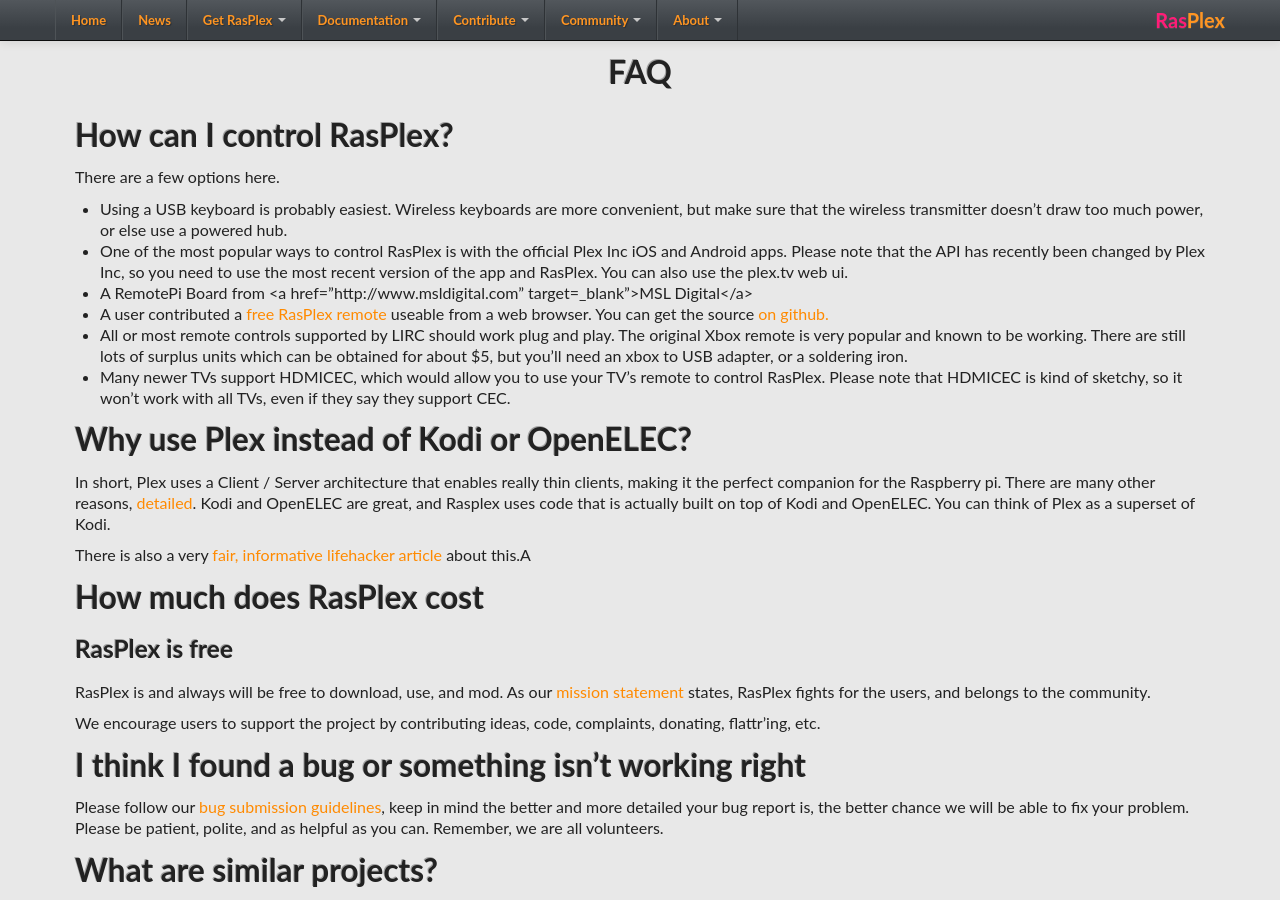
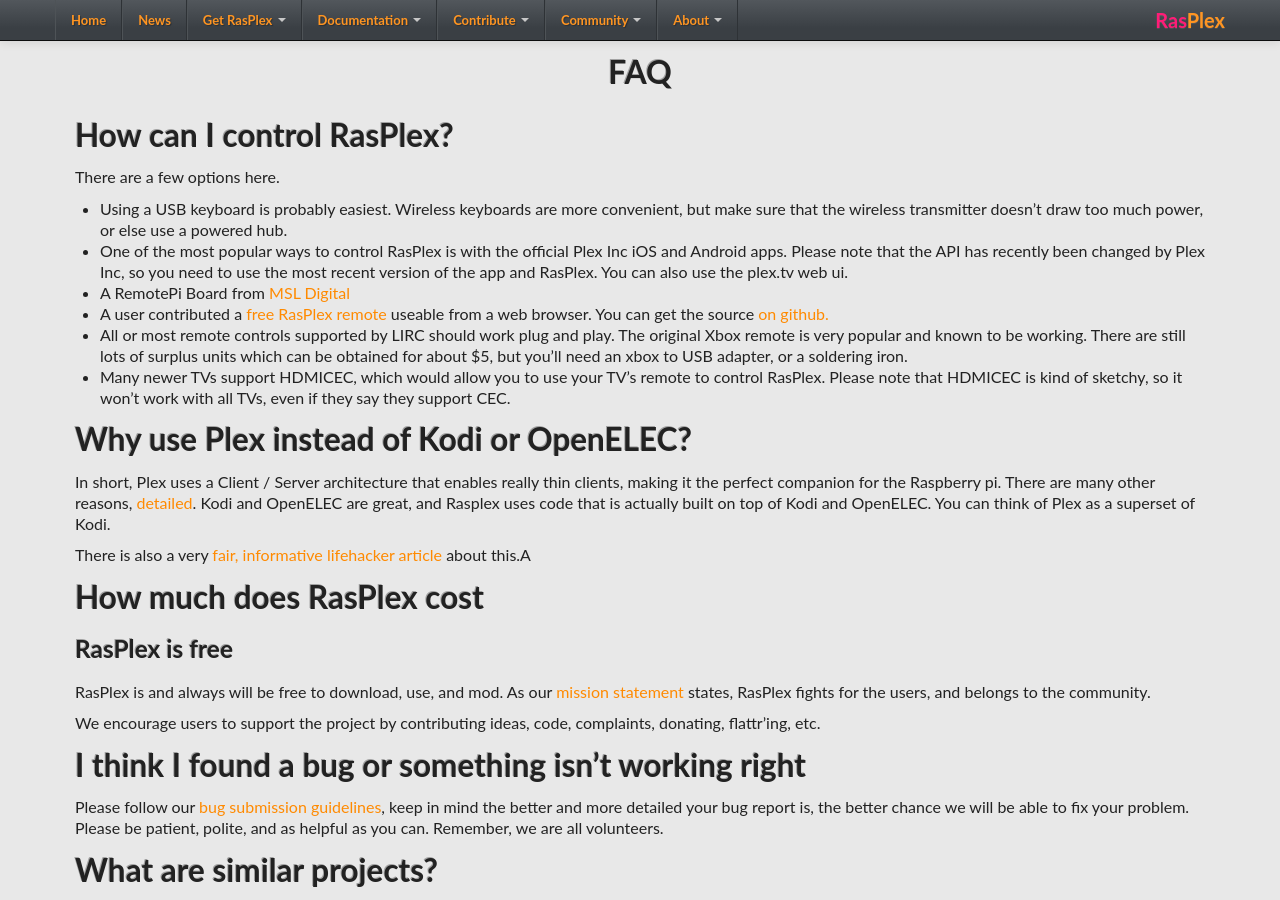
Before and after one commit to RasPlex/RasPlex.github.io, a Jekyll site: the page built from docs/faq.md, in a window 1280 px wide and 900 px high. Built offline with Jekyll 4.4.1, drawn with Linux system fonts in a browser that asks for light colours; nearby versions of some CDN libraries.

Commit message:
Fix html issue

```diff
--- a/docs/faq.md
+++ b/docs/faq.md
@@ -12,7 +12,7 @@
 
 + Using a USB keyboard is probably easiest. Wireless keyboards are more convenient, but make sure that the wireless transmitter doesn't draw too much power, or else use a powered hub.
 + One of the most popular ways to control RasPlex is with the official Plex Inc iOS and Android apps. Please note that the API has recently been changed by Plex Inc, so you need to use the most recent version of the app and RasPlex. You can also use the plex.tv web ui.
-+ A RemotePi Board from <a href="http://www.msldigital.com" target=_blank">MSL Digital</a>
++ A RemotePi Board from <a href="http://www.msldigital.com" target="_blank">MSL Digital</a>
 + A user contributed a <a href="http://errorfreeit.com.au/blog/2014/1/4/free-online-rasplex-remote" target="_blank">free RasPlex remote</a> useable from a web browser. You can get the source <a href="https://github.com/RasPlex/Simple-RasPlex-Remote" target="_blank">on github.</a>
 + All or most remote controls supported by LIRC should work plug and play. The original Xbox remote is very popular and known to be working. There are still lots of surplus units which can be obtained for about $5, but you'll need an xbox to USB adapter, or a soldering iron.
 + Many newer TVs support HDMICEC, which would allow you to use your TV's remote to control RasPlex. Please note that HDMICEC is kind of sketchy, so it won't work with all TVs, even if they say they support CEC.
```
